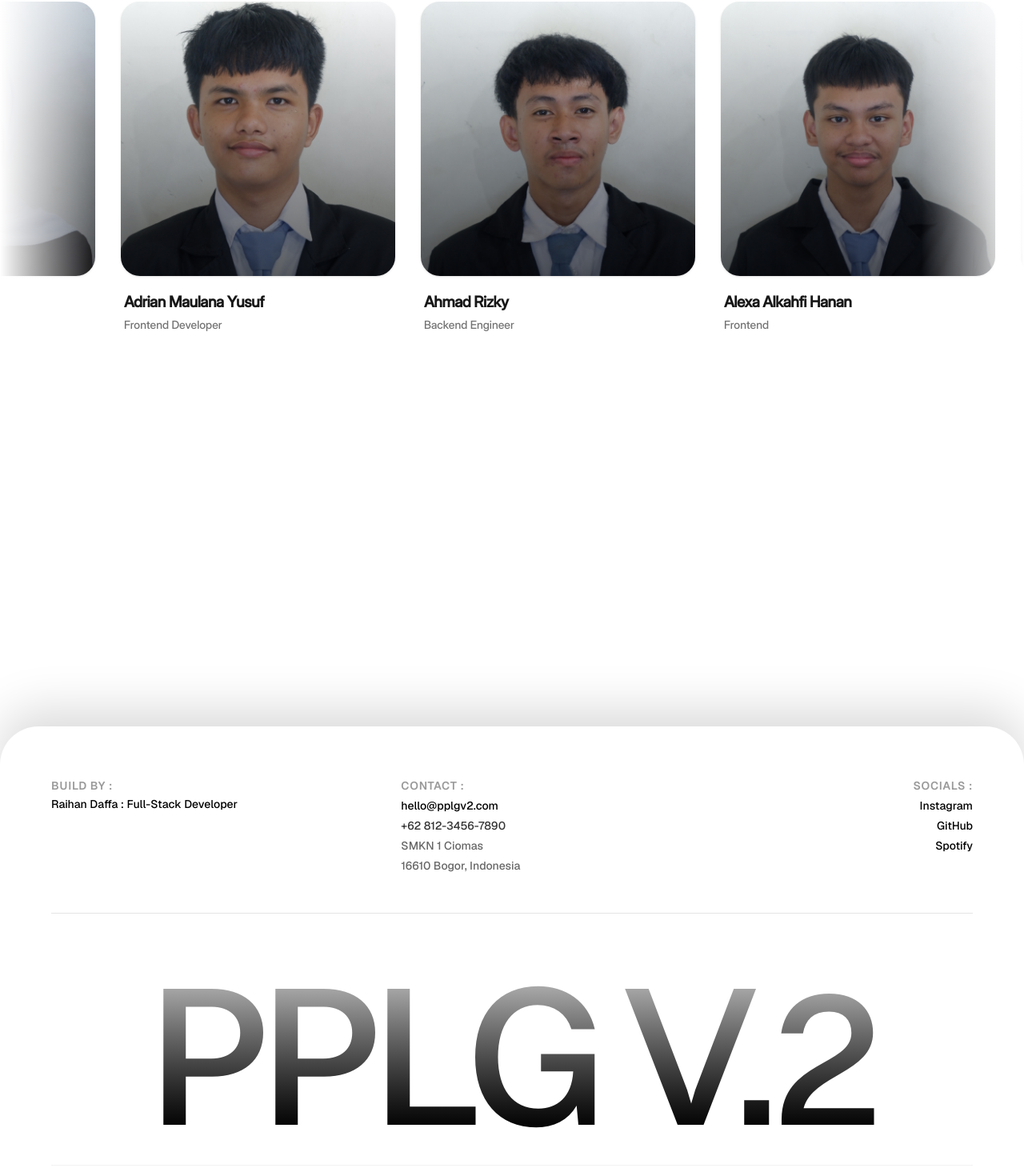
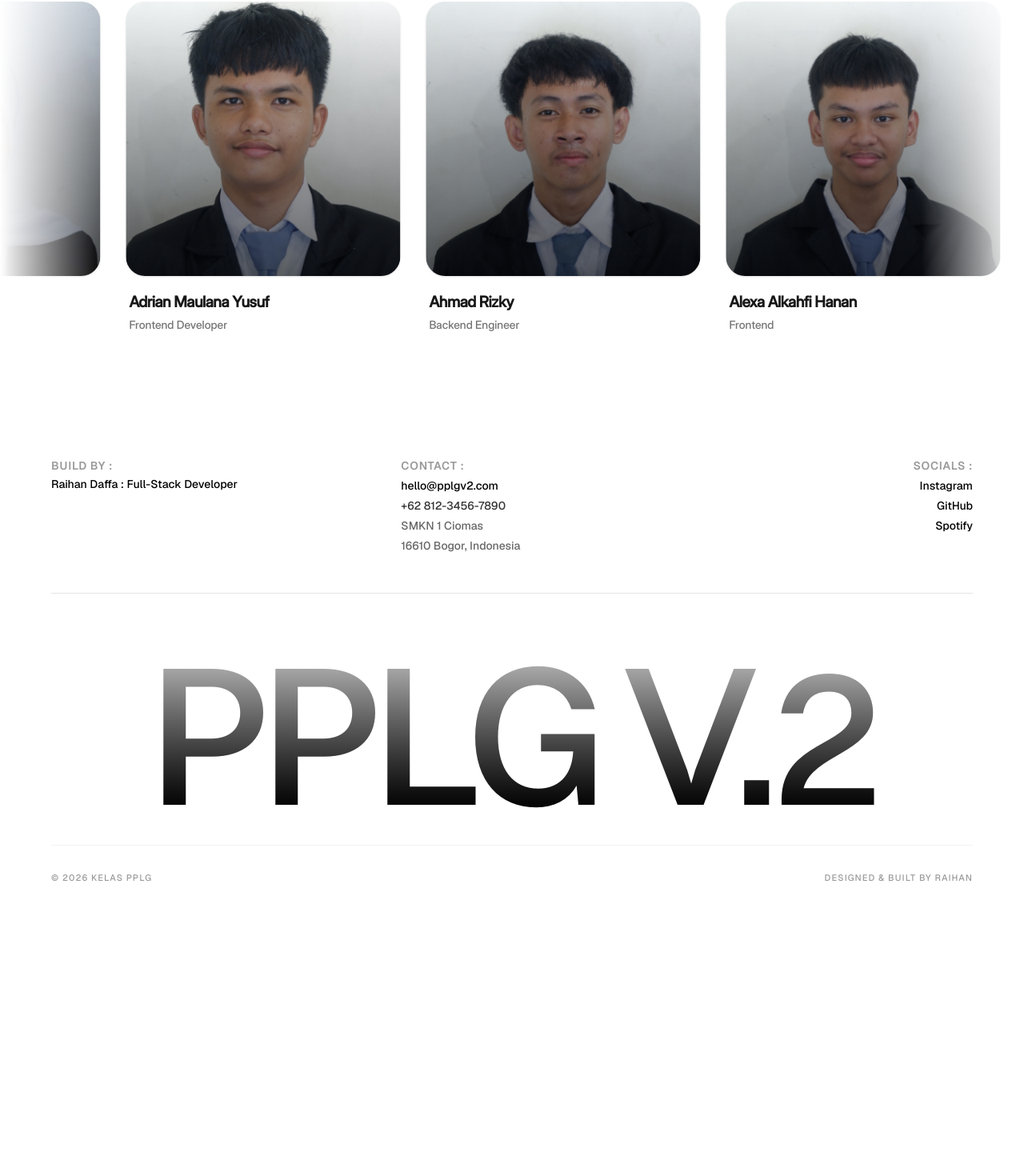
Before and after one commit to YongR4I/PPLG-V.2, a Next.js app: page /about in a window 1280 px wide. Shown: the part 2092-3562 px from the top of the page at 80% size. After the commit the page ends 3230 px from the top, so only its background shows below. Built offline with nearby package versions, Linux system fonts and the light colour scheme.

Commit message:
feat: add About page with member carousel and create reusable Footer layout component

```diff
--- a/src/app/about/page.tsx
+++ b/src/app/about/page.tsx
@@ -35,7 +35,7 @@ const members = [
   { name: "Ragil Rifqi Fadhil Anwar", role: "Game Developer", img: "/Image/About/Member/1945.jpg" },
   { name: "Raihan Daffa", role: "Full-Stack Developer", img: "/Image/About/Member/1946.jpg" },
   { name: "Rakha Pradipta", role: "UI/UX Designer", img: "/Image/About/Member/1947.jpg" },
-  { name: "Siti Asiah", role: "Front End Developer", img: "/Image/About/Member/1948.jpg" },
+  { name: "Siti Asiah", role: "Front End Developer & UI/UX", img: "/Image/About/Member/1948.jpg" },
   { name: "Siti Nayla Muhibah", role: "UI/UX Designer", img: "/Image/About/Member/1949.jpg" },
   { name: "Vio Adytia Syahputra", role: "Front End Developer", img: "/Image/About/Member/1950.jpg" },
   { name: "Yoris Satria Ananda", role: "Front End Developer", img: "/Image/About/Member/1951.jpg" },
@@ -242,62 +242,6 @@ export default function About() {
         </div>
       </div>
 
-      {/* Page 4: Footer Section (slides up over members section) */}
-      <div className="relative z-30 w-full mt-[50vh]">
-        <footer className="bg-white text-black pt-16 pb-8 px-6 md:px-12 lg:px-16 w-full select-none font-sans rounded-t-[48px] shadow-[0_-20px_60px_rgba(0,0,0,0.15)]">
-          <div className="max-w-[1400px] mx-auto flex flex-col">
-
-            {/* Top Metadata Row: 3 columns */}
-            <div className="grid grid-cols-1 md:grid-cols-3 gap-8 md:gap-4 pb-12 border-b border-black/10">
-
-              {/* Left Column: Build By */}
-              <div className="flex flex-col space-y-1.5 text-[13px] md:text-[14px]">
-                <span className="font-semibold text-black/40 uppercase tracking-wider mb-0.5">Build By :</span>
-                <span className="font-medium text-black">Raihan Daffa : Full-Stack Developer</span>
-              </div>
-
-              {/* Center Column: Contact/Metadata */}
-              <div className="flex flex-col space-y-1 text-[13px] md:text-[14px] md:pl-12">
-                <span className="font-semibold text-black/40 uppercase tracking-wider mb-1">Contact :</span>
-                <a href="mailto:hello@pplgv2.com" className="hover:opacity-75 transition-opacity font-medium text-black">
-                  hello@pplgv2.com
-                </a>
-                <span className="text-black/80 font-medium">+62 812-3456-7890</span>
-                <span className="text-black/60 font-medium">SMKN 1 Ciomas</span>
-                <span className="text-black/60 font-medium">16610 Bogor, Indonesia</span>
-              </div>
-
-              {/* Right Column: Socials */}
-              <div className="flex flex-col space-y-1 text-[13px] md:text-[14px] md:items-end">
-                <span className="font-semibold text-black/40 uppercase tracking-wider mb-1 md:text-right">Socials :</span>
-                <a href="https://instagram.com" target="_blank" rel="noopener noreferrer" className="hover:opacity-70 transition-opacity font-medium text-black">
-                  Instagram
-                </a>
-                <a href="https://github.com" target="_blank" rel="noopener noreferrer" className="hover:opacity-70 transition-opacity font-medium text-black">
-                  GitHub
-                </a>
-                <a href="https://spotify.com" target="_blank" rel="noopener noreferrer" className="hover:opacity-70 transition-opacity font-medium text-black">
-                  Spotify
-                </a>
-              </div>
-            </div>
-
-            {/* Bottom Row: Huge PPLG V.2 Gradient Text */}
-            <div className="relative w-full flex justify-center pt-8 md:pt-12 overflow-hidden">
-              <h2 className="text-[13vw] sm:text-[16vw] md:text-[200px] lg:text-[250px] font-switzer font-medium tracking-tighter leading-none select-none text-center bg-gradient-to-b from-[#D9D9D9] to-black bg-clip-text text-transparent">
-                PPLG V.2
-              </h2>
-            </div>
-
-            {/* Copyright notice */}
-            <div className="flex justify-between items-center text-[10px] md:text-[11px] font-medium text-black/40 uppercase tracking-widest pt-8 border-t border-black/5 mt-4">
-              <span>&copy; {new Date().getFullYear()} Kelas PPLG</span>
-              <span>Designed & Built by Raihan</span>
-            </div>
-
-          </div>
-        </footer>
-      </div>
     </div>
   );
 }
--- a/src/components/layout/Footer.tsx
+++ b/src/components/layout/Footer.tsx
@@ -5,11 +5,12 @@ import { usePathname } from 'next/navigation';
 export default function Footer() {
   const pathname = usePathname();
 
-  // Hide on about page and home page
-  if (pathname === '/about' || pathname === '/') return null;
+  // Hide on home page
+  if (pathname === '/') return null;
 
   return (
-    <footer className="relative z-20 bg-white text-black pt-16 pb-8 px-6 md:px-12 lg:px-16 w-full select-none font-sans rounded-t-[48px]">
+    <div className={pathname === '/about' ? 'bg-white' : ''}>
+      <footer className="relative z-20 bg-white text-black pt-16 pb-8 px-6 md:px-12 lg:px-16 w-full select-none font-sans rounded-t-[48px]">
       <div className="max-w-[1400px] mx-auto flex flex-col">
 
         {/* Top Metadata Row: 3 columns */}
@@ -62,5 +63,6 @@ export default function Footer() {
 
       </div>
     </footer>
+    </div>
   );
 }
```
